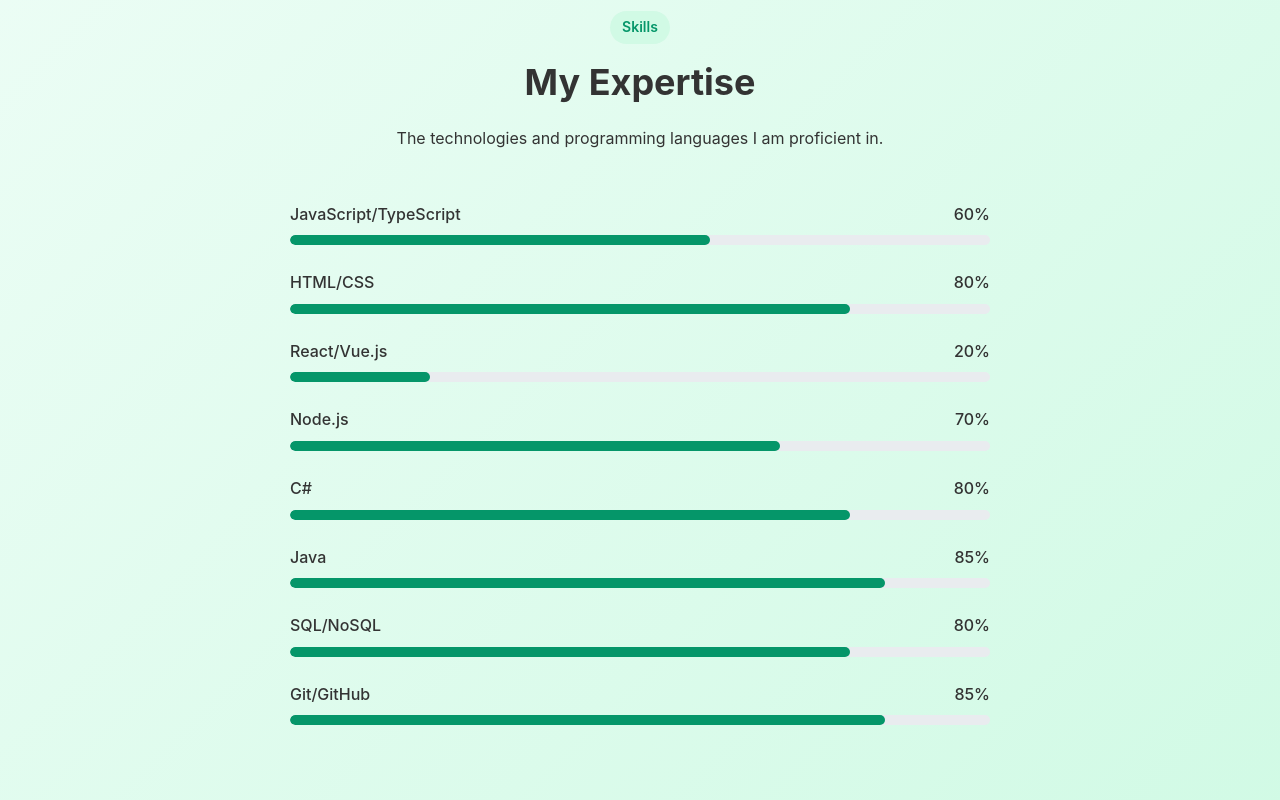
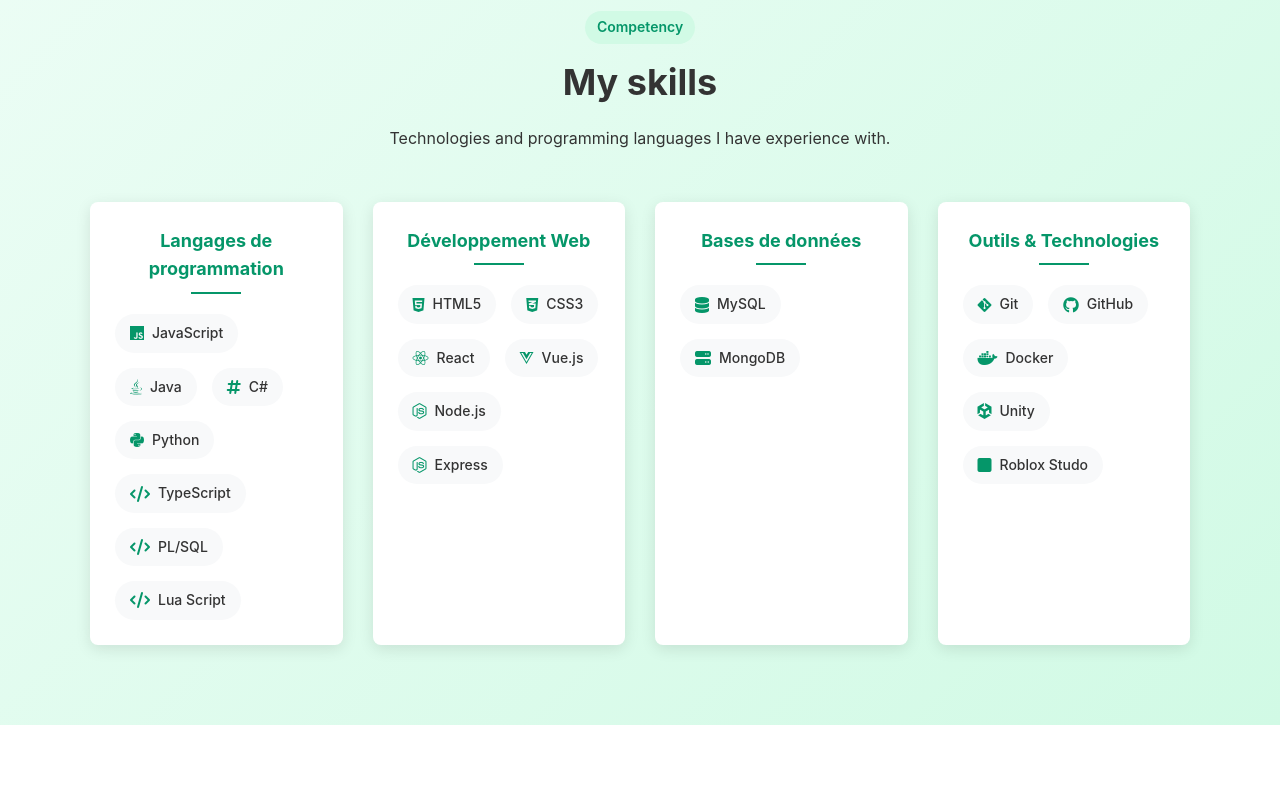
Before and after one commit to PatnaisWilliam/PatnaisWilliam.github.io, a plain HTML site: page index.html in a window 1280 px wide. Shown: the part 1440-2240 px from the top of the page. Drawn offline with Linux system fonts and the light colour scheme.

Commit message:
update of 'My skills' section, added new containers for expertise, no inconvenient progression bar

```diff
--- a/CSS/style.css
+++ b/CSS/style.css
@@ -773,3 +773,91 @@
     height: 100%;
     object-fit: cover;
 }
+
+.skills {
+    background: linear-gradient(135deg, #ecfdf5 0%, #d1fae5 100%);
+  }
+
+  .skills-grid {
+    display: grid;
+    grid-template-columns: repeat(auto-fill, minmax(250px, 1fr));
+    gap: 30px;
+    max-width: 1100px;
+    margin: 0 auto;
+  }
+
+  .skill-category {
+    background-color: white;
+    border-radius: 8px;
+    padding: 25px;
+    box-shadow: 0 4px 15px rgba(0, 0, 0, 0.1);
+    transition: transform 0.3s ease, box-shadow 0.3s ease;
+  }
+
+  .skill-category:hover {
+    transform: translateY(-5px);
+    box-shadow: 0 10px 25px rgba(0, 0, 0, 0.15);
+  }
+
+  .skill-category h3 {
+    color: #059669;
+    margin-bottom: 20px;
+    font-size: 18px;
+    text-align: center;
+    position: relative;
+    padding-bottom: 10px;
+  }
+
+  .skill-category h3::after {
+    content: "";
+    position: absolute;
+    bottom: 0;
+    left: 50%;
+    transform: translateX(-50%);
+    width: 50px;
+    height: 2px;
+    background-color: #059669;
+  }
+
+  .skill-items {
+    display: flex;
+    flex-wrap: wrap;
+    gap: 15px;
+  }
+
+  .skill-item {
+    display: flex;
+    align-items: center;
+    background-color: #f8f9fa;
+    padding: 8px 15px;
+    border-radius: 20px;
+    transition: all 0.3s ease;
+  }
+
+  .skill-item:hover {
+    background-color: #d1fae5;
+    transform: translateY(-2px);
+  }
+
+  .skill-item i {
+    color: #059669;
+    margin-right: 8px;
+    font-size: 16px;
+  }
+
+  .skill-item span {
+    font-size: 14px;
+    font-weight: 500;
+  }
+
+  @media (max-width: 768px) {
+    .skills-grid {
+      grid-template-columns: repeat(auto-fill, minmax(200px, 1fr));
+    }
+  }
+
+  @media (max-width: 576px) {
+    .skills-grid {
+      grid-template-columns: 1fr;
+    }
+  }
--- a/index.html
+++ b/index.html
@@ -66,13 +66,13 @@
         <div class="project-card">
           <div class="project-image">
             <video controls width="100%" preload="auto">
-              <source src="./images/fullStackweb.mp4" type="video/mp4">
+              <source src="./images/fullStackWeb.mp4" type="video/mp4">
             Your browser does not support the video tag.
             </video>
           </div>
           <div class="project-content">
             <h3>Full-Stack Web Application</h3>
-            <p>Development of a web application with React, Node.js, and MongoDB.</p>
+            <p>Development of a web application with Express, Node.js, and MongoDB.</p>
             <div class="project-tags">
               <span>Express</span>
               <span>Node.js</span>
@@ -106,7 +106,7 @@
           </div>
           <div class="project-content">
             <h3>2D Video Game</h3>
-            <p>A 2D platformer game in which the player run accros the levels in the game.</p>
+            <p>A 2D platformer game in which the player run across the levels in the game.</p>
             <div class="project-tags">
               <span>Roblox Studio</span>
               <span>Lua Script</span>
@@ -121,81 +121,112 @@
   <section id="competences" class="skills">
     <div class="container">
       <div class="section-header">
-        <div class="tag">Skills</div>
-        <h2>My Expertise</h2>
-        <p>The technologies and programming languages I am proficient in.</p>
+        <div class="tag">Competency</div>
+        <h2>My skills</h2>
+        <p>Technologies and programming languages I have experience with.</p>
       </div>
-      <div class="skills-container">
-        <div class="skill-bar">
-          <div class="skill-info">
-            <span>JavaScript/TypeScript</span>
-            <span>60%</span>
+      <div class="skills-grid">
+        <div class="skill-category">
+          <h3>Langages de programmation</h3>
+          <div class="skill-items">
+            <div class="skill-item">
+              <i class="fa-brands fa-js"></i>
+              <span>JavaScript</span>
             </div>
-          <div class="skill-progress">
-            <div class="skill-progress-bar" data-width="60"></div>
+            <div class="skill-item">
+              <i class="fa-brands fa-java"></i>
+              <span>Java</span>
+            </div>
+            <div class="skill-item">
+              <i class="fa-solid fa-hashtag"></i>
+              <span>C#</span>
+            </div>
+            <div class="skill-item">
+              <i class="fa-brands fa-python"></i>
+              <span>Python</span>
+            </div>
+            <div class="skill-item">
+              <i class="fa-solid fa-code"></i>
+              <span>TypeScript</span>
+            </div>
+            <div class="skill-item">
+              <i class="fa-solid fa-code"></i>
+              <span>PL/SQL</span>
+            </div>
+            <div class="skill-item">
+              <i class="fa-solid fa-code"></i>
+              <span>Lua Script</span>
             </div>
           </div>
-        <div class="skill-bar">
-          <div class="skill-info">
-            <span>HTML/CSS</span>
-            <span>80%</span>
         </div>
-          <div class="skill-progress">
-            <div class="skill-progress-bar" data-width="80"></div>
+
+        <div class="skill-category">
+          <h3>Développement Web</h3>
+          <div class="skill-items">
+            <div class="skill-item">
+              <i class="fa-brands fa-html5"></i>
+              <span>HTML5</span>
+            </div>
+            <div class="skill-item">
+              <i class="fa-brands fa-css3-alt"></i>
+              <span>CSS3</span>
+            </div>
+            <div class="skill-item">
+              <i class="fa-brands fa-react"></i>
+              <span>React</span>
+            </div>
+            <div class="skill-item">
+              <i class="fa-brands fa-vuejs"></i>
+              <span>Vue.js</span>
+            </div>
+            <div class="skill-item">
+              <i class="fa-brands fa-node-js"></i>
+              <span>Node.js</span>
+            </div>
+            <div class="skill-item">
+              <i class="fa-brands fa-node-js"></i>
+              <span>Express</span>
             </div>
           </div>
-        <div class="skill-bar">
-          <div class="skill-info">
-            <span>React/Vue.js</span>
-            <span>20%</span>
         </div>
-          <div class="skill-progress">
-            <div class="skill-progress-bar" data-width="20"></div>
+
+        <div class="skill-category">
+          <h3>Bases de données</h3>
+          <div class="skill-items">
+            <div class="skill-item">
+              <i class="fa-solid fa-database"></i>
+              <span>MySQL</span>
+            </div>
+            <div class="skill-item">
+              <i class="fa-solid fa-server"></i>
+              <span>MongoDB</span>
             </div>
           </div>
-        <div class="skill-bar">
-          <div class="skill-info">
-            <span>Node.js</span>
-            <span>70%</span>
         </div>
-          <div class="skill-progress">
-            <div class="skill-progress-bar" data-width="70"></div>
+
+        <div class="skill-category">
+          <h3>Outils & Technologies</h3>
+          <div class="skill-items">
+            <div class="skill-item">
+              <i class="fa-brands fa-git-alt"></i>
+              <span>Git</span>
             </div>
+            <div class="skill-item">
+              <i class="fa-brands fa-github"></i>
+              <span>GitHub</span>
             </div>
-        <div class="skill-bar">
-          <div class="skill-info">
-            <span>C#</span>
-            <span>80%</span>
+            <div class="skill-item">
+              <i class="fa-brands fa-docker"></i>
+              <span>Docker</span>
             </div>
-          <div class="skill-progress">
-            <div class="skill-progress-bar" data-width="80"></div>
+            <div class="skill-item">
+              <i class="fa-brands fa-unity"></i>
+              <span>Unity</span>
             </div>
+            <div class="skill-item">
+              <i class="fa-solid fa-square"></i>
+              <span>Roblox Studo</span>
             </div>
-        <div class="skill-bar">
-          <div class="skill-info">
-            <span>Java</span>
-            <span>85%</span>
-          </div>
-          <div class="skill-progress">
-            <div class="skill-progress-bar" data-width="85"></div>
-          </div>
-        </div>
-        <div class="skill-bar">
-          <div class="skill-info">
-            <span>SQL/NoSQL</span>
-            <span>80%</span>
-          </div>
-          <div class="skill-progress">
-            <div class="skill-progress-bar" data-width="80"></div>
-          </div>
-        </div>
-        <div class="skill-bar">
-          <div class="skill-info">
-            <span>Git/GitHub</span>
-            <span>85%</span>
-          </div>
-          <div class="skill-progress">
-            <div class="skill-progress-bar" data-width="85"></div>
           </div>
         </div>
       </div>
@@ -305,8 +336,8 @@
     <div class="container">
       <div class="section-header">
         <div class="tag">Contact</div>
-        <h2>Travaillons Ensemble</h2>
-        <p>Vous avez un projet en tête ou souhaitez discuter d'une opportunité? N'hésitez pas à me contacter!</p>
+        <h2>Let's work together!</h2>
+        <p>Looking for a job opportunity? I'm open and ready, feel free to contact me!</p>
       </div>
       <form id="contact-form" class="contact-form">
         <div class="form-row">
@@ -334,7 +365,7 @@
   <footer>
     <div class="container">
       <div class="footer-content">
-        <p>© 2024 DevWilliam. Merci!</p>
+        <p>© 2025 DevWilliam. Thank You!</p>
         <div class="social-links">
           <a href="https://github.com/PatnaisWilliam" target="_blank"><i class="fa-brands fa-github"></i></a>
           <a href="https://www.linkedin.com/in/william-thanh-an-lam-6212a4304/" target="_blank"><i class="fa-brands fa-linkedin"></i></a>
```
Lines whose indentation alone changed are shown as unchanged.
